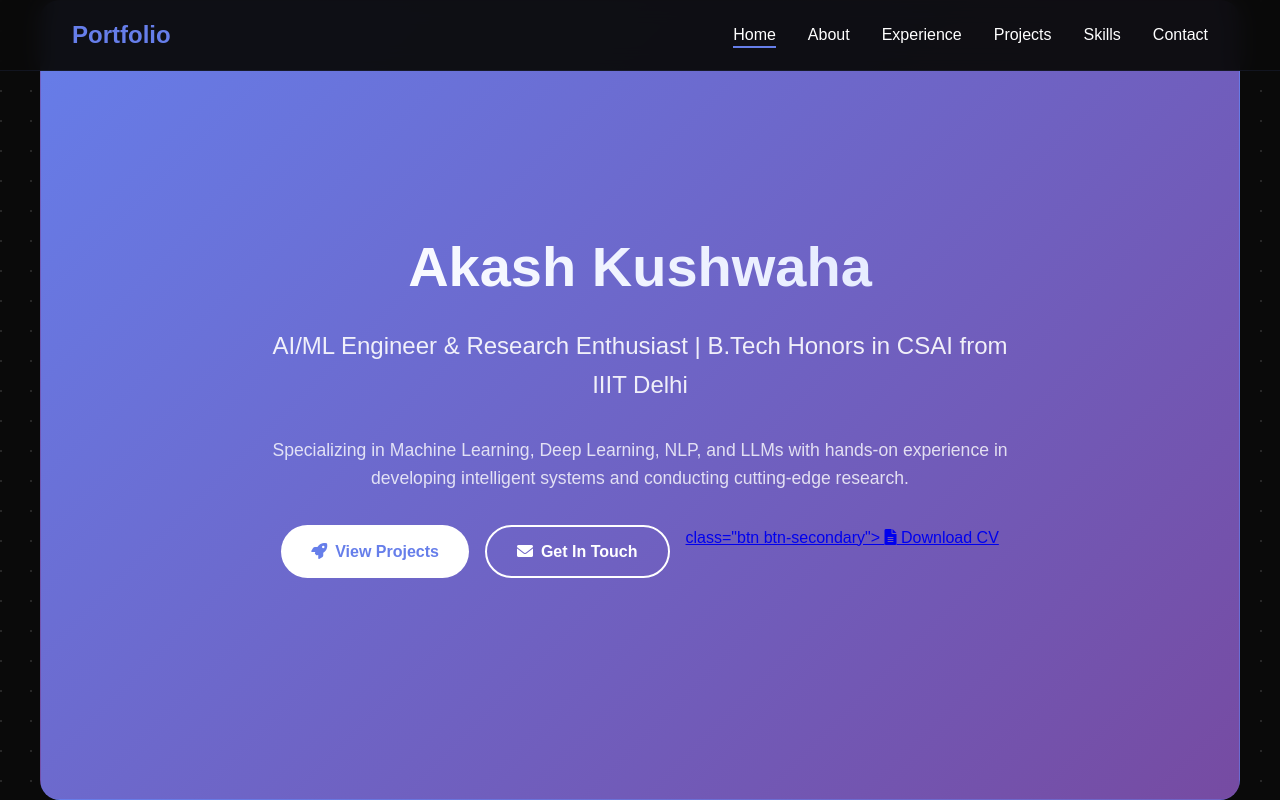
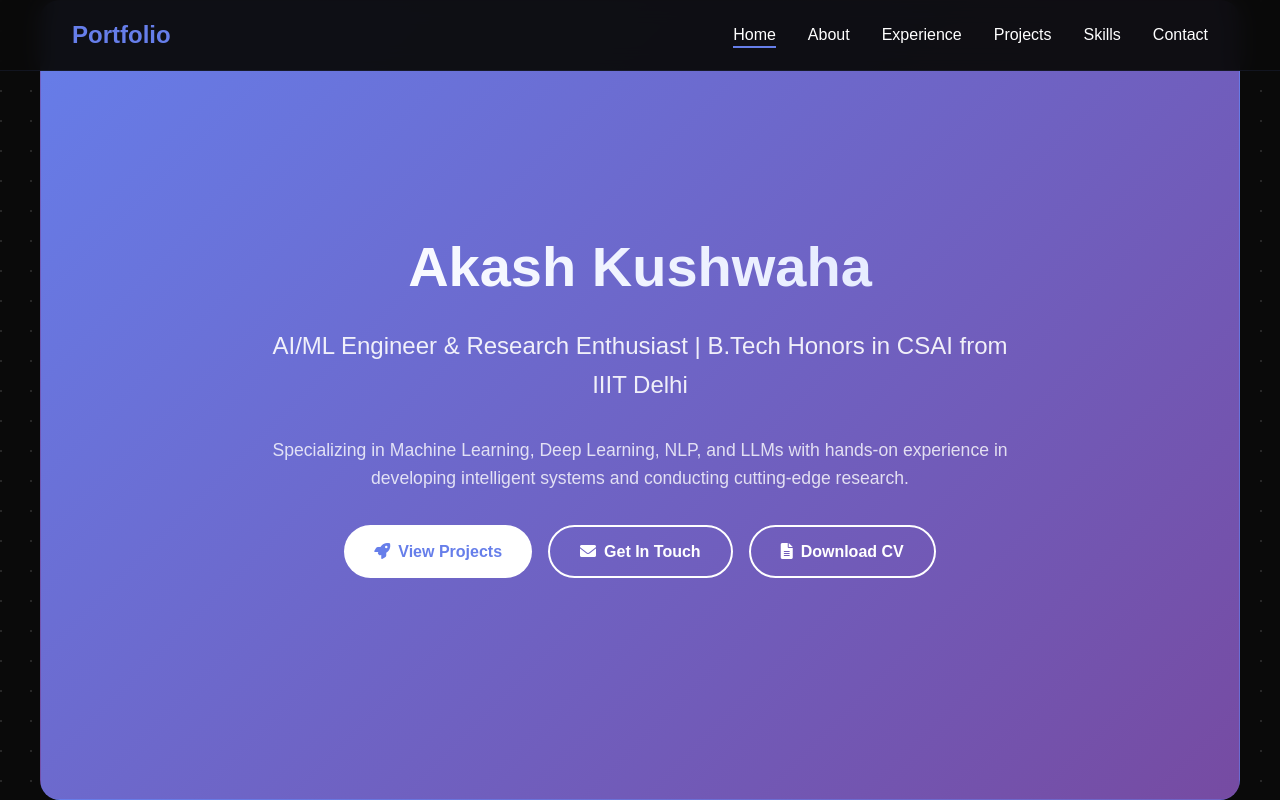
Before and after one commit to skyscrappers/portfolio, a plain HTML site: page index.html in a window 1280 px wide. Shown: the top 802 px of the page. Drawn offline with Linux system fonts and the light colour scheme.

Commit message:
Update index.html

```diff
--- a/index.html
+++ b/index.html
@@ -726,7 +726,7 @@
                 <a href="#contact" class="btn btn-secondary">
                     <i class="fas fa-envelope"></i> Get In Touch
                 </a>
-                <a href="https://drive.google.com/file/d/10FiJ95YUwcP-knlVA31zioACcACwgdk9/view?usp=sharing"> class="btn btn-secondary">
+                <a href="https://drive.google.com/file/d/10FiJ95YUwcP-knlVA31zioACcACwgdk9/view?usp=sharing" class="btn btn-secondary">
                     <i class="fas fa-file-alt"></i> Download CV
                 </a>
             </div>
```
